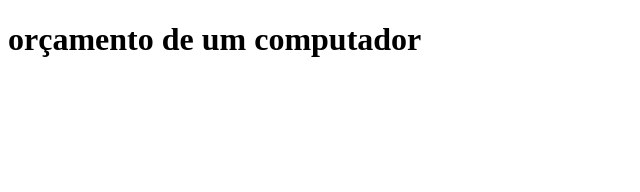
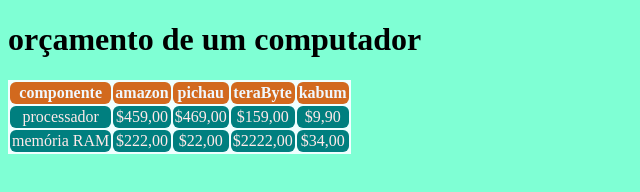
Before and after one commit to k3tmoraes/siteArquitetura, a plain HTML site: page orcamento.html in a window 1280 px wide. Shown: the whole page, without its empty margins (0-640 px from the left). Drawn offline with Linux system fonts and the light colour scheme.

Commit message:
adicionado a tabela de valores

```diff
--- /dev/null
+++ b/orcamento.css
@@ -0,0 +1,23 @@
+td{
+    border: 1px slategray;
+    padding: 2px;
+    text-align: center;
+    background-color: rgb(0, 127, 127);
+    border-radius: 6px;
+    color: rgb(255, 234, 234)
+
+}
+th{
+    padding: 2px;
+    text-align: center;
+    background-color: chocolate;
+    border-radius: 6px;
+    color: aliceblue;
+}
+table{
+    background-color: azure;
+    width: 100x;
+}
+body{
+    background-color: aquamarine;
+}
--- a/orcamento.html
+++ b/orcamento.html
@@ -3,9 +3,34 @@
 <head>
     <meta charset="UTF-8">
     <meta name="viewport" content="width=device-width, initial-scale=1.0">
+    <link rel="stylesheet" href="orcamento.css">
     <title>orçamento</title>
 </head>
 <body>
   <h1>orçamento de um computador</h1>
+  <table>
+    <tr>
+        <th>componente</th>
+        <th>amazon</th>
+        <th>pichau</th>
+        <th>teraByte</th>
+        <th>kabum</th>
+    </tr>
+    <tr>
+        <td>processador</td>
+        <td>$459,00</td>
+        <td>$469,00</td>
+        <td>$159,00</td>
+        <td>$9,90</td>
+    </tr>
+   <tr>
+    <td>memória RAM</td>
+    <td>$222,00</td>
+    <td>$22,00</td>
+    <td>$2222,00</td>
+    <td>$34,00</td>
+
+   </tr>
+  </table>
 </body>
 </html>
```
